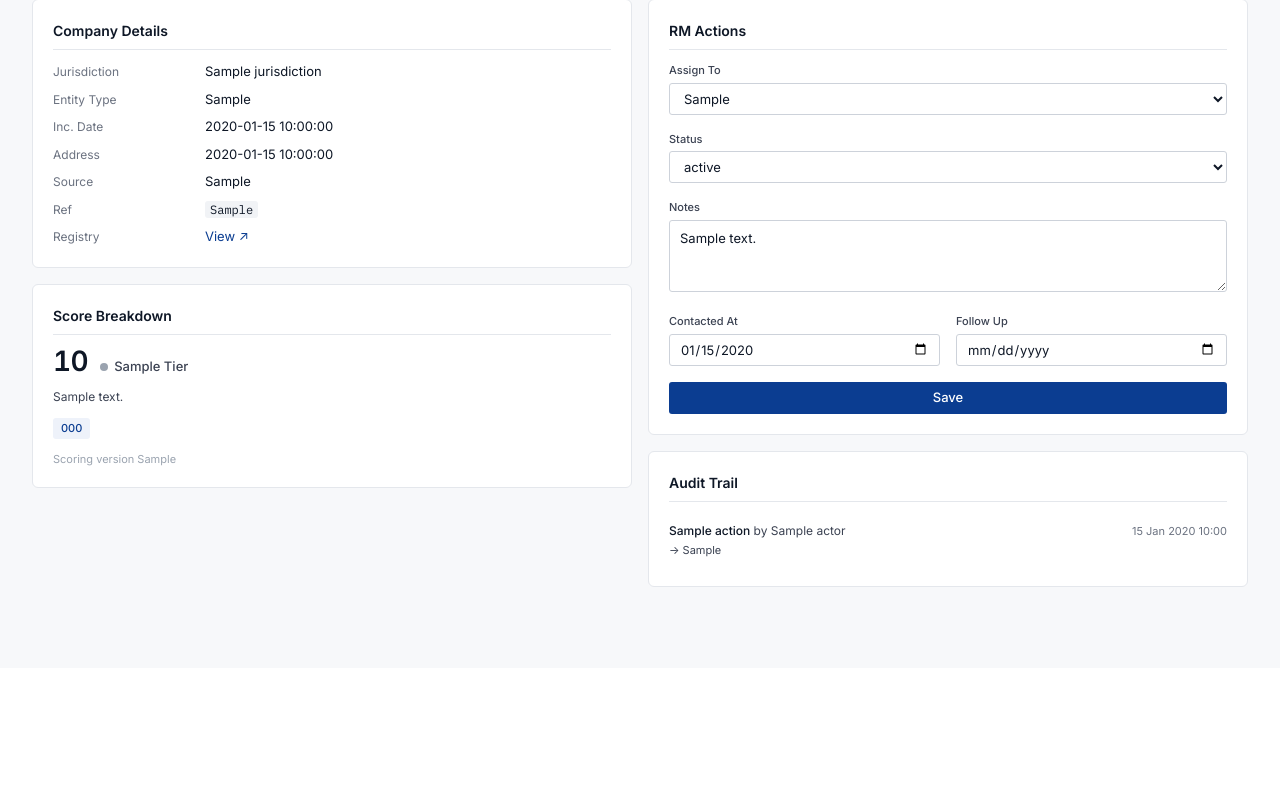
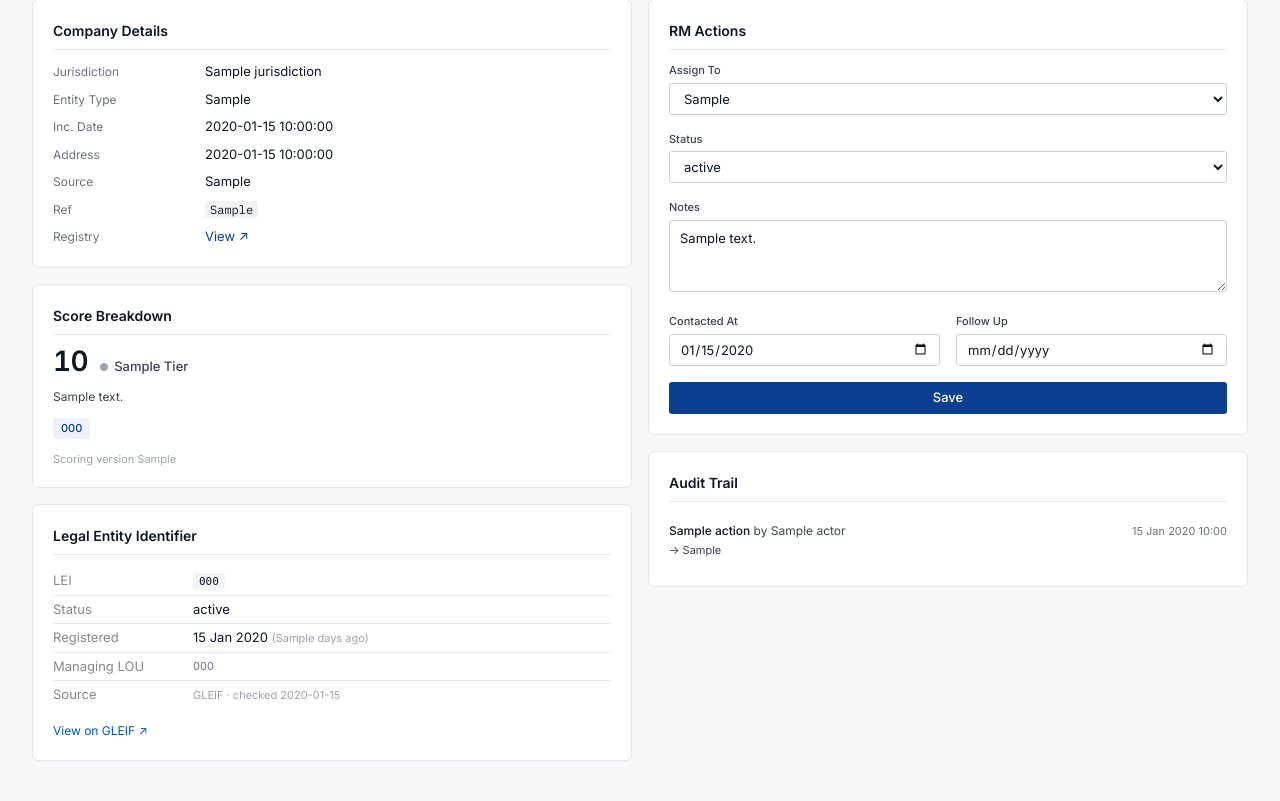
Before and after one commit to ismaelloveexcel/arie-onboarding-intelligence, a Python web app: template src/templates/lead_detail.html in a window 1280 px wide. Shown: the part 132-933 px from the top of the page. Before the commit the page ends 719 px from the top, so only its background shows below. Run offline with Jinja, Linux system fonts and the light colour scheme; the template is opened without the code that fills it: most values are stand-ins (such as "Sample title", 1, 10 or a date in 2020); some libraries are stand-ins or nearby versions.

Commit message:
feat: LEI card on lead detail page with empty state

```diff
--- a/src/templates/lead_detail.html
+++ b/src/templates/lead_detail.html
@@ -52,6 +52,84 @@
       </div>
       <div class="score-version">Scoring version {{ score.scoring_version }}</div>
     </div>
+
+    {% if lei %}
+    <div class="card">
+      <h2>Legal Entity Identifier</h2>
+      <table style="width:100%; font-size:13px; border-collapse:collapse">
+        <tr>
+          <td style="color:#888; width:140px; padding:4px 0">LEI</td>
+          <td style="padding:4px 0">
+            <code style="font-size:11px; background:#f3f4f6;
+                         padding:2px 6px; border-radius:3px;
+                         word-break:break-all">{{ lei.lei_code }}</code>
+            {% if lei.fresh %}
+              <span class="tier tier-HIGH"
+                    style="font-size:10px; margin-left:6px;
+                           vertical-align:middle">FRESH</span>
+            {% endif %}
+          </td>
+        </tr>
+        <tr>
+          <td style="color:#888; padding:4px 0">Status</td>
+          <td style="padding:4px 0">
+            {{ lei.registration_status or lei.entity_status or "—" }}
+          </td>
+        </tr>
+        <tr>
+          <td style="color:#888; padding:4px 0">Registered</td>
+          <td style="padding:4px 0">
+            {% if lei.registered_on %}
+              {{ lei.registered_on.strftime("%d %b %Y") }}
+              {% if lei.days_ago is not none %}
+                <span style="color:#9ca3af; font-size:11px">
+                  ({{ lei.days_ago }} day{{ "s" if lei.days_ago != 1 else "" }} ago)
+                </span>
+              {% endif %}
+            {% else %}—{% endif %}
+          </td>
+        </tr>
+        {% if lei.lou_code %}
+        <tr>
+          <td style="color:#888; padding:4px 0">Managing LOU</td>
+          <td style="padding:4px 0; font-size:11px; color:#6b7280">
+            {{ lei.lou_code }}
+          </td>
+        </tr>
+        {% endif %}
+        <tr>
+          <td style="color:#888; padding:4px 0">Source</td>
+          <td style="padding:4px 0; font-size:11px; color:#9ca3af">
+            GLEIF
+            {% if lei.last_seen %}
+              · checked {{ lei.last_seen.strftime("%d %b %Y") }}
+            {% endif %}
+          </td>
+        </tr>
+      </table>
+      {% if lei.gleif_url %}
+      <div style="margin-top:.75rem">
+        <a href="{{ lei.gleif_url }}" target="_blank"
+           style="font-size:12px; color:#0057b8">
+          View on GLEIF ↗
+        </a>
+      </div>
+      {% endif %}
+    </div>
+    {% else %}
+    <div class="card"
+         style="border:1px dashed #e5e7eb; background:#fafafa">
+      <h2 style="color:#9ca3af; font-size:14px">
+        Legal Entity Identifier
+      </h2>
+      <p style="font-size:12px; color:#9ca3af; line-height:1.7;
+                margin:0">
+        No LEI registered for this entity.<br>
+        A new LEI is a strong onboarding-readiness signal —
+        we check GLEIF daily.
+      </p>
+    </div>
+    {% endif %}
   </div>
 
   <!-- Right: RM action panel -->
```
Also changed, not shown: src/main.py (+32 -1 lines).
